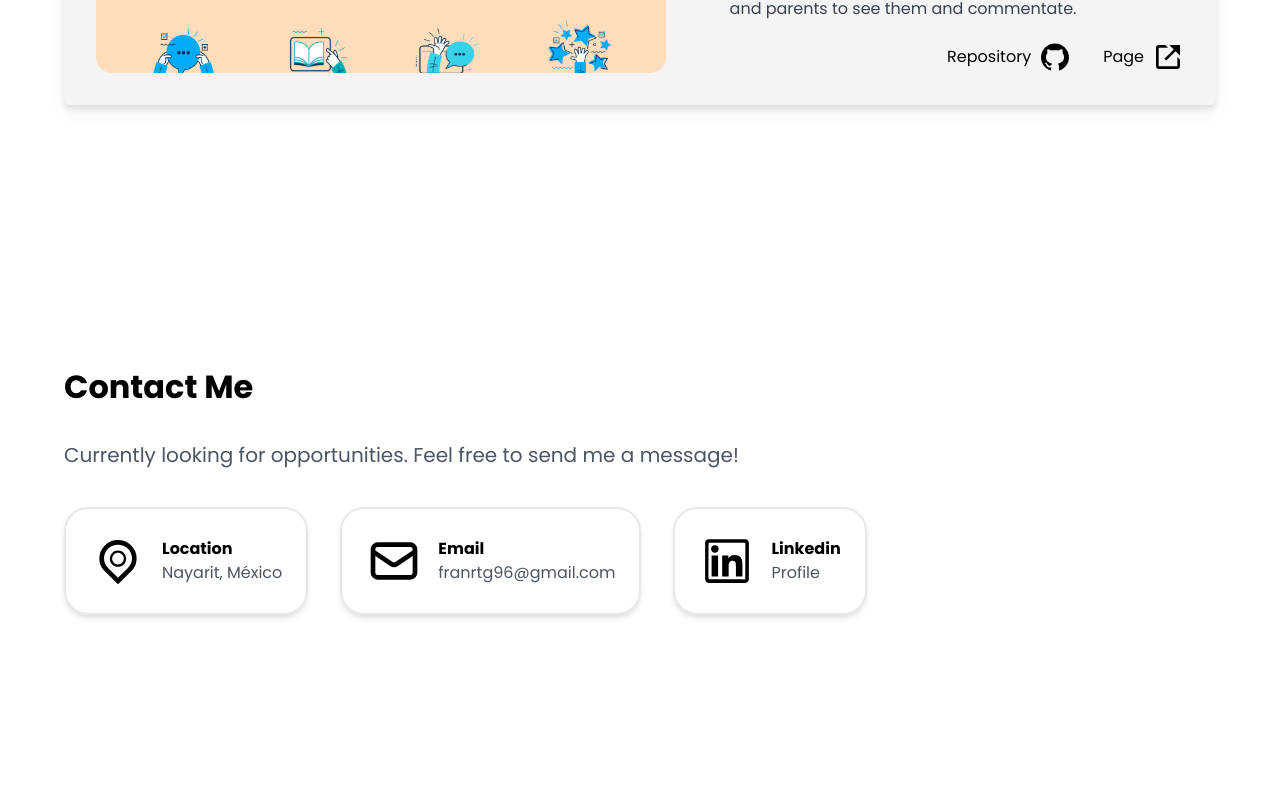
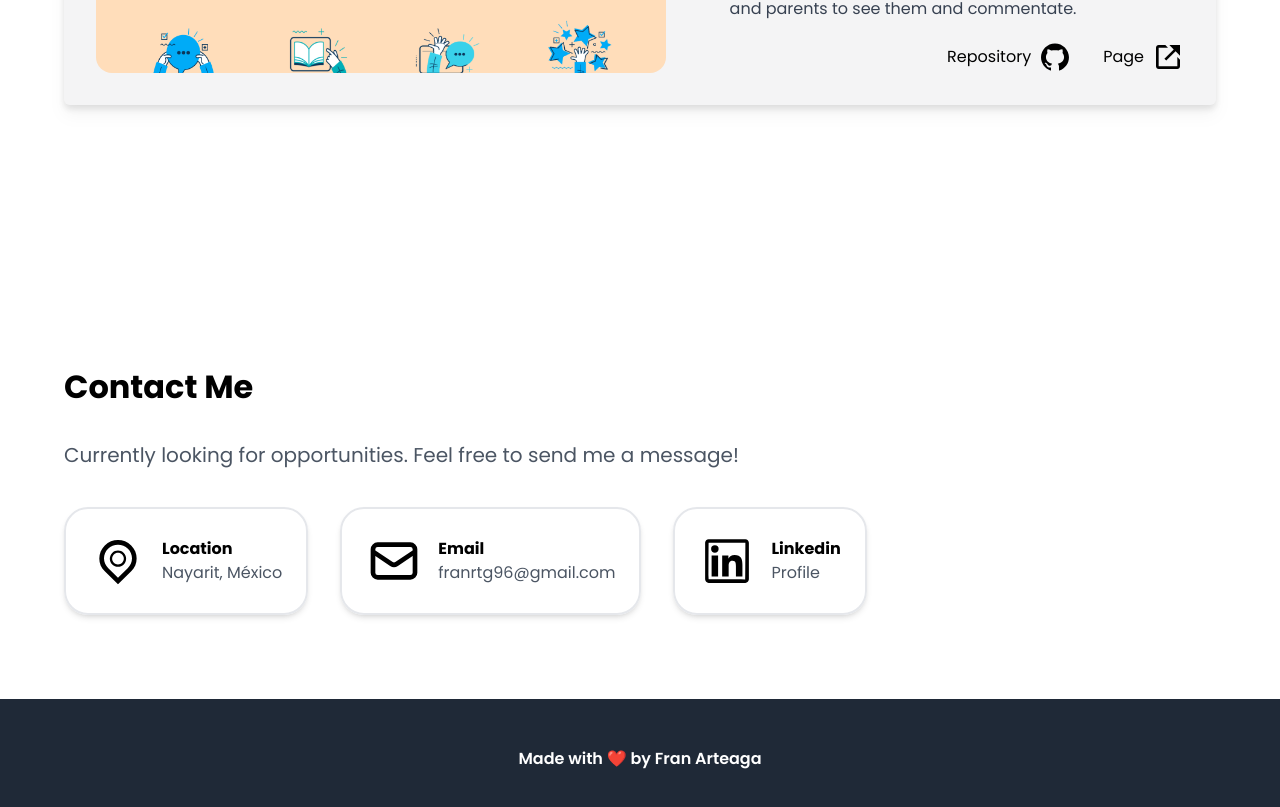
Before and after one commit to FranArteaga/portfolio, a Next.js app: page / in a window 1280 px wide. Shown: the part 2101-2908 px from the top of the page. Before the commit the page ends 2800 px from the top, so only its background shows below. Built offline with nearby package versions, Linux system fonts and the light colour scheme.

Commit message:
created footer component and added it to the page

```diff
--- a/src/app/page.js
+++ b/src/app/page.js
@@ -7,23 +7,25 @@ import SkillsSection from '@/components/SkillsSection'
 import ProjectsSection from '@/components/ProjectsSection'
 import ImageSlider from '@/components/ImageSlider'
 import ContactSection from '@/components/ContactSection'
+import Footer from '@/components/Footer'
 
 const poppins = Poppins({
   subsets: ['latin'],
-  weight: ['400', '500', '700']
+  weight: ['400', '500', '600', '700']
 })
 export default function Home() {
 
   return (
     <>
       <main className={poppins.className}>
-          <Navbar />
+        <Navbar />
         <div className='py-16 md:pt-0 md:px-16 px-8'>
           <HeaderInfo />
           <SkillsSection />
-          <ProjectsSection/>
-          <ContactSection/>
+          <ProjectsSection />
+          <ContactSection />
         </div>
+        <Footer />
       </main>
     </>
   )
--- /dev/null
+++ b/src/components/Footer.js
@@ -0,0 +1,13 @@
+import React from 'react'
+
+export default function Footer() {
+  return (
+    <section className='w-full bg-gray-800'>
+        <div className='grid'>
+            <div className='p-12 text-white place-self-center font-semibold'>
+            Made with ❤️ by Fran Arteaga
+            </div>
+        </div>
+    </section>
+  )
+}
```
